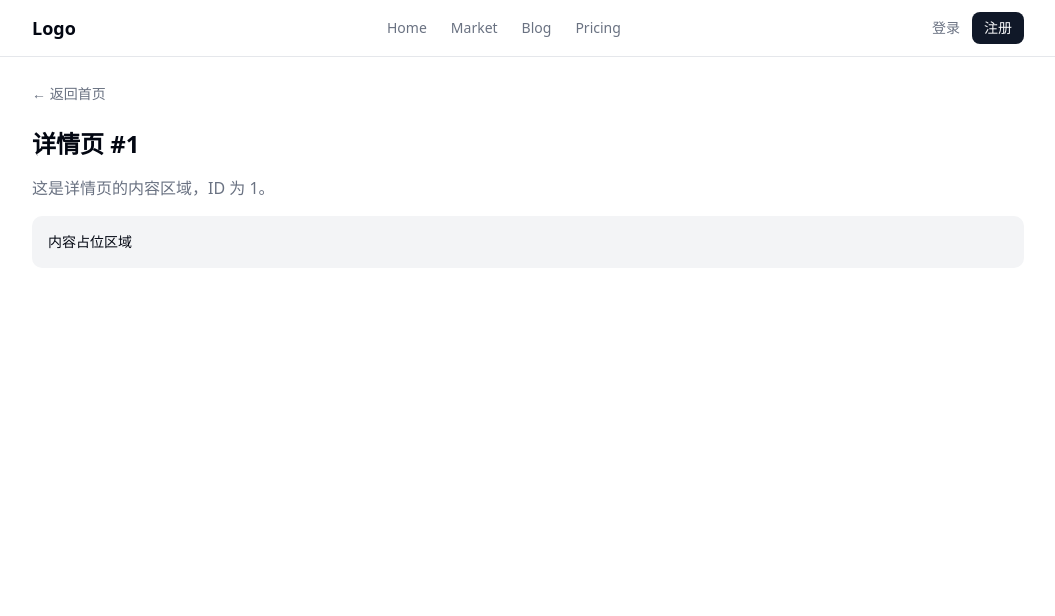
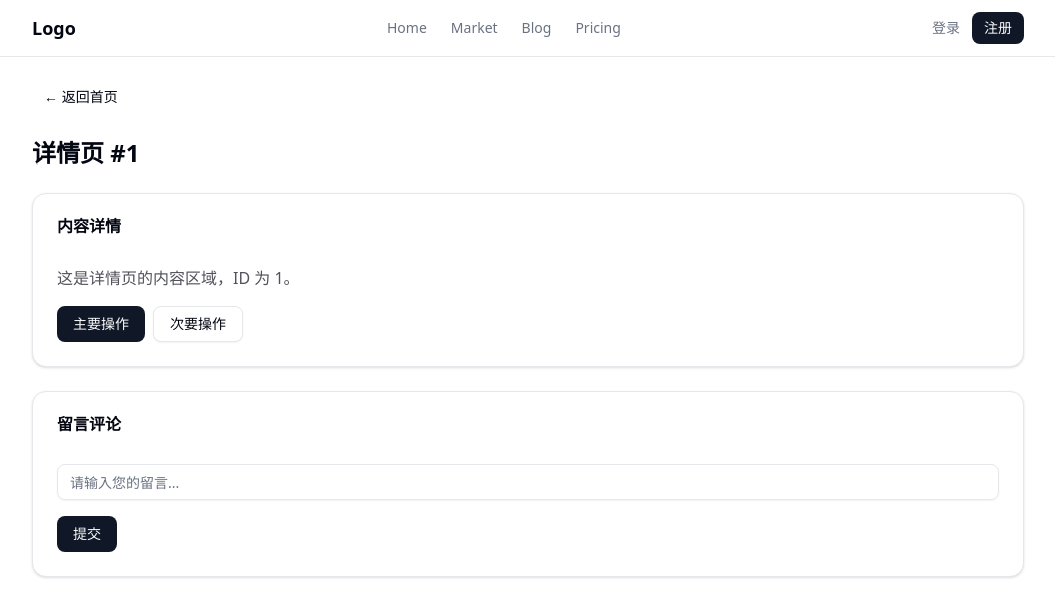
Before and after one commit to jxiaof/next16-demo, a Next.js app: page /detail/1 in a window 1280 px wide. Shown: the top 616 px of the page, without its empty margins (112-1167 px from the left). Built offline with nearby package versions, Linux system fonts and the light colour scheme.

Commit message:
feat: 添加详情页组件，更新首页布局，增加卡片和输入组件

```diff
--- a/src/app/detail/[id]/page.tsx
+++ b/src/app/detail/[id]/page.tsx
@@ -1,4 +1,12 @@
 import Link from "next/link";
+import { Button } from "@/components/ui/button";
+import {
+  Card,
+  CardContent,
+  CardHeader,
+  CardTitle,
+} from "@/components/ui/card";
+import { Input } from "@/components/ui/input";
 
 interface DetailPageProps {
   params: Promise<{ id: string }>;
@@ -9,20 +17,45 @@
 
   return (
     <div className="space-y-6">
-      <Link
-        href="/"
-        className="inline-flex items-center text-sm text-muted-foreground hover:text-foreground"
-      >
-        ← 返回首页
-      </Link>
-      <article className="space-y-4">
+      <div className="flex items-center justify-between">
+        <Link href="/">
+          <Button variant="ghost" size="sm">
+            ← 返回首页
+          </Button>
+        </Link>
+      </div>
+
+      <article className="space-y-6">
         <h1 className="text-2xl font-bold">详情页 #{id}</h1>
-        <p className="text-muted-foreground">
-          这是详情页的内容区域，ID 为 {id}。
-        </p>
-        <div className="rounded-lg bg-muted p-4">
-          <p className="text-sm">内容占位区域</p>
-        </div>
+
+        <Card>
+          <CardHeader>
+            <CardTitle>内容详情</CardTitle>
+          </CardHeader>
+          <CardContent className="space-y-4">
+            <p className="text-zinc-600 dark:text-zinc-400">
+              这是详情页的内容区域，ID 为 {id}。
+            </p>
+            <div className="flex gap-2">
+              <Button>主要操作</Button>
+              <Button variant="outline">次要操作</Button>
+            </div>
+          </CardContent>
+        </Card>
+
+        <Card>
+          <CardHeader>
+            <CardTitle>留言评论</CardTitle>
+          </CardHeader>
+          <CardContent>
+            <form className="space-y-4">
+              <Input placeholder="请输入您的留言..." />
+              <Button type="submit" className="w-full sm:w-auto">
+                提交
+              </Button>
+            </form>
+          </CardContent>
+        </Card>
       </article>
     </div>
   );
--- a/src/app/page.tsx
+++ b/src/app/page.tsx
@@ -1,4 +1,10 @@
 import Link from "next/link";
+import {
+  Card,
+  CardHeader,
+  CardTitle,
+  CardDescription,
+} from "@/components/ui/card";
 
 export default function Home() {
   const items = [
@@ -12,13 +18,13 @@
       <h1 className="text-2xl font-bold">首页</h1>
       <div className="grid gap-4 sm:grid-cols-2 lg:grid-cols-3">
         {items.map((item) => (
-          <Link
-            key={item.id}
-            href={`/detail/${item.id}`}
-            className="block rounded-lg border p-4 transition-colors hover:border-primary"
-          >
-            <h2 className="font-medium">{item.title}</h2>
-            <p className="mt-1 text-sm text-muted-foreground">{item.desc}</p>
+          <Link key={item.id} href={`/detail/${item.id}`}>
+            <Card className="h-full transition-colors hover:border-zinc-400 dark:hover:border-zinc-600">
+              <CardHeader>
+                <CardTitle className="text-base">{item.title}</CardTitle>
+                <CardDescription>{item.desc}</CardDescription>
+              </CardHeader>
+            </Card>
           </Link>
         ))}
       </div>
--- /dev/null
+++ b/src/components/ui/card.tsx
@@ -0,0 +1,92 @@
+import * as React from "react"
+
+import { cn } from "@/lib/utils"
+
+function Card({ className, ...props }: React.ComponentProps<"div">) {
+  return (
+    <div
+      data-slot="card"
+      className={cn(
+        "bg-card text-card-foreground flex flex-col gap-6 rounded-xl border py-6 shadow-sm",
+        className
+      )}
+      {...props}
+    />
+  )
+}
+
+function CardHeader({ className, ...props }: React.ComponentProps<"div">) {
+  return (
+    <div
+      data-slot="card-header"
+      className={cn(
+        "@container/card-header grid auto-rows-min grid-rows-[auto_auto] items-start gap-2 px-6 has-data-[slot=card-action]:grid-cols-[1fr_auto] [.border-b]:pb-6",
+        className
+      )}
+      {...props}
+    />
+  )
+}
+
+function CardTitle({ className, ...props }: React.ComponentProps<"div">) {
+  return (
+    <div
+      data-slot="card-title"
+      className={cn("leading-none font-semibold", className)}
+      {...props}
+    />
+  )
+}
+
+function CardDescription({ className, ...props }: React.ComponentProps<"div">) {
+  return (
+    <div
+      data-slot="card-description"
+      className={cn("text-muted-foreground text-sm", className)}
+      {...props}
+    />
+  )
+}
+
+function CardAction({ className, ...props }: React.ComponentProps<"div">) {
+  return (
+    <div
+      data-slot="card-action"
+      className={cn(
+        "col-start-2 row-span-2 row-start-1 self-start justify-self-end",
+        className
+      )}
+      {...props}
+    />
+  )
+}
+
+function CardContent({ className, ...props }: React.ComponentProps<"div">) {
+  return (
+    <div
+      data-slot="card-content"
+      className={cn("px-6", className)}
+      {...props}
+    />
+  )
+}
+
+function CardFooter({ className, ...props }: React.ComponentProps<"div">) {
+  return (
+    <div
+      data-slot="card-footer"
+      className={cn("flex items-center px-6 [.border-t]:pt-6", className)}
+      {...props}
+    />
+  )
+}
+
+export {
+  Card,
+  CardHeader,
+  CardFooter,
+  CardTitle,
+  CardAction,
+  CardDescription,
+  CardContent,
+}
--- /dev/null
+++ b/src/components/ui/input.tsx
@@ -0,0 +1,21 @@
+import * as React from "react"
+
+import { cn } from "@/lib/utils"
+
+function Input({ className, type, ...props }: React.ComponentProps<"input">) {
+  return (
+    <input
+      type={type}
+      data-slot="input"
+      className={cn(
+        "file:text-foreground placeholder:text-muted-foreground selection:bg-primary selection:text-primary-foreground dark:bg-input/30 border-input h-9 w-full min-w-0 rounded-md border bg-transparent px-3 py-1 text-base shadow-xs transition-[color,box-shadow] outline-none file:inline-flex file:h-7 file:border-0 file:bg-transparent file:text-sm file:font-medium disabled:pointer-events-none disabled:cursor-not-allowed disabled:opacity-50 md:text-sm",
+        "focus-visible:border-ring focus-visible:ring-ring/50 focus-visible:ring-[3px]",
+        "aria-invalid:ring-destructive/20 dark:aria-invalid:ring-destructive/40 aria-invalid:border-destructive",
+        className
+      )}
+      {...props}
+    />
+  )
+}
+
+export { Input }
```
